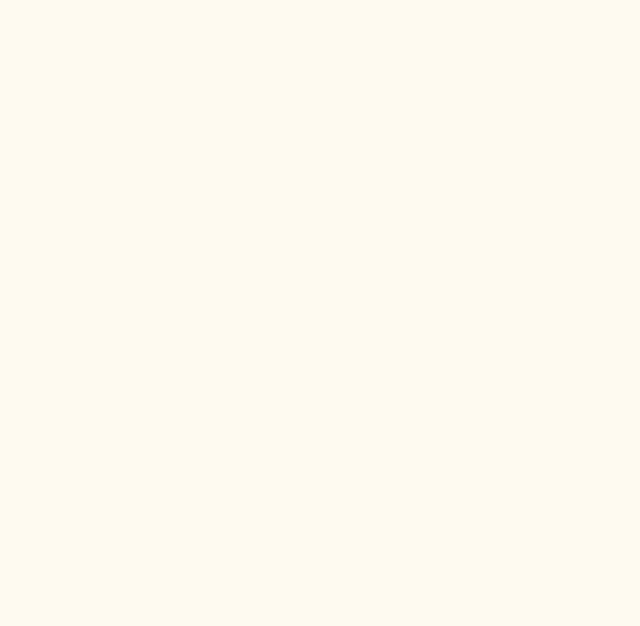
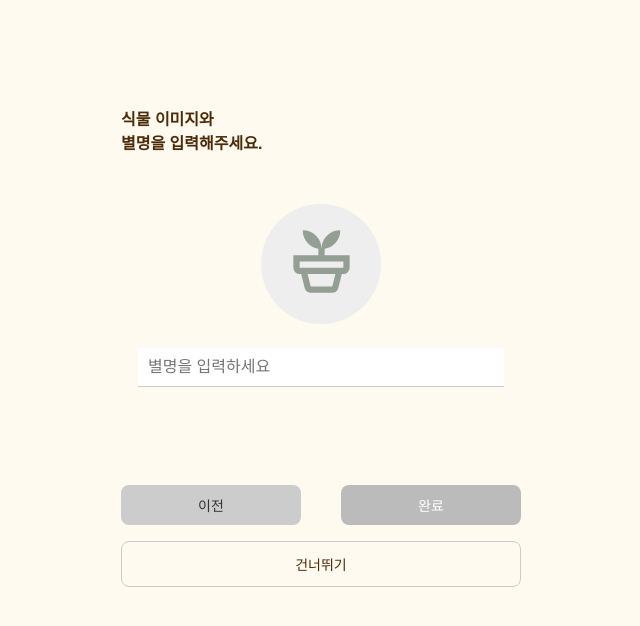
Before and after one commit to 1eeze/plantcare-front, a Vue app: page /signup/step3 in a window 1280 px wide. Before the commit this address had no page. Shown: the top 626 px of the page, without its empty margins (319-959 px from the left). Built offline with nearby package versions, Linux system fonts and the light colour scheme.

Commit message:
회원가입 폼 버튼 동작 수정

```diff
--- a/src/components/LoginForm.vue
+++ b/src/components/LoginForm.vue
@@ -85,7 +85,6 @@
   import { ref } from 'vue'
   import { useRouter } from 'vue-router'
 
-
   const userId = ref('')
   const userPassword = ref('')
   const secureLogin = ref(false)
@@ -109,7 +108,7 @@
   }
 
   const goToSignup = () => {
-  router.push('/signup')
+    router.push('/signup/step1')
   }
   </script>
 
--- a/src/components/Signup/SignupComplete.vue
+++ b/src/components/Signup/SignupComplete.vue
@@ -10,7 +10,7 @@
         <strong>Plant Care</strong>가 늘 함께 지켜볼게요!
       </p>
 
-      <button class="home-button" @click="goHome">홈으로</button>
+      <button class="home-button" @click="goHome">로그인 화면으로</button>
     </div>
   </template>
 
--- a/src/components/Signup/SignupEmail.vue
+++ b/src/components/Signup/SignupEmail.vue
@@ -27,7 +27,10 @@
 
   <script setup>
   import { ref } from 'vue'
+  import { useRouter } from 'vue-router'
+
   const emit = defineEmits(['next'])
+  const router = useRouter()
 
   const email = ref('')
   const password = ref('')
@@ -51,7 +54,7 @@
       return
     }
     console.log('회원가입 정보:', { email: email.value, password: password.value })
-    emit('next')
+    router.push('/signup/step2')
   }
   </script>
 
--- a/src/components/Signup/SignupStep1.vue
+++ b/src/components/Signup/SignupStep1.vue
@@ -57,7 +57,7 @@
 
       <div class="divider"><span>또는</span></div>
 
-      <button class="app-signup-button" @click="$router.push('/signup-email')">
+      <button class="app-signup-button" @click="$router.push('/signup/email')">
         Plant Care으로 회원가입
       </button>
 
@@ -70,6 +70,7 @@
 </template>
 
 <script setup>
+
 const handleNaverLogin = (provider) => {
   console.log(`${provider} SNS 로그인 시도`)
   // SNS 연동 로직 추가 예정
--- a/src/components/Signup/SignupStep2.vue
+++ b/src/components/Signup/SignupStep2.vue
@@ -43,7 +43,10 @@
 
 <script setup>
 import { ref } from 'vue'
+import { useRouter } from 'vue-router'
+
 const emit = defineEmits(['next', 'prev'])
+const router = useRouter()
 
 const nickname = ref('')
 const imageFile = ref(null)
@@ -58,10 +61,10 @@ const onImageChange = (event) => {
 }
 
 const goBack = () => {
-  emit('prev')  // 상위 컴포넌트에서 이전 단계로 이동
+  router.push('/signup/email')  // 상위 컴포넌트에서 이전 단계로 이동
 }
 const goNext = () => {
-  emit('next')  // 추후 formData 형태로 DB 서버에 POST 요청 전송 추가
+  router.push('/signup/step3')  // 추후 formData 형태로 DB 서버에 POST 요청 전송 추가
 }
 </script>
 
--- a/src/components/Signup/SignupStep3.vue
+++ b/src/components/Signup/SignupStep3.vue
@@ -13,7 +13,7 @@
               </svg>
             </div>
           </div>
-          <input type="file" id="profileImage" accept="image/*" @change="onImageChange" hidden />
+          <input type="file" id="plantImage" accept="image/*" @change="onImageChange" hidden />
         </label>
       </div>
 
@@ -28,14 +28,20 @@
         <button v-if="PlantNickname" class="clear-button" @click="PlantNickname = ''">✕</button>
       </div>
 
-      <!-- 여백 -->
-      <div class="placeholder-space"></div>
+    <!-- 여백 -->
+    <div class="placeholder-space"></div>
 
-      <!-- 하단 버튼 영역 -->
-      <div class="bottom-button-row">
+    <!-- 하단 버튼 영역 -->
+    <div class="bottom-button-row">
         <button class="prev-button" @click="goBack">이전</button>
-        <button class="next-button" :disabled="!nickname" @click="goNext">완료</button>
-      </div>
+        <button
+        class="next-button"
+        :disabled="!PlantNickname || !imageFile"
+        @click="goNext"
+      >
+        완료
+      </button>
+    </div>
 
       <!-- 건너뛰기 버튼 -->
       <button class="skip-button" @click="skipStep">건너뛰기</button>
@@ -45,7 +51,10 @@
 
   <script setup>
   import { ref } from 'vue'
+  import { useRouter } from 'vue-router'
+
   const emit = defineEmits(['next', 'prev'])
+  const router = useRouter()
 
   const PlantNickname = ref('')
   const imageFile = ref(null)
@@ -60,14 +69,14 @@
   }
 
   const goBack = () => {
-    emit('prev') // 상위 컴포넌트에서 이전 단계로 이동
+    router.push('/signup/step2') // 상위 컴포넌트에서 이전 단계로 이동
   }
   const goNext = () => {
-    emit('next')  // 추후 formData 형태로 DB 서버에 POST 요청 전송 추가
+    router.push('/signup/complete')  // 추후 formData 형태로 DB 서버에 POST 요청 전송 추가
   }
 
   const skipStep = () => {
-  emit('next')  // 또는 emit('skip') 등 필요에 따라
+    router.push('/signup/complete')  // 또는 emit('skip') 등 필요에 따라
   }
   </script>
 
--- a/src/components/Signup/SignupView.vue
+++ b/src/components/Signup/SignupView.vue
@@ -1,37 +1,11 @@
 <template>
-    <div class="signup-wrapper">
-      <component
-        :is="steps[stepIndex]"
-        @next="nextStep"
-        @prev="prevStep"
-      />
-    </div>
-  </template>
+  <div>
+    <router-view />
+  </div>
+</template>
 
-  <script setup>
-  import { ref } from 'vue'
-  import SignupStep1 from './SignupStep1.vue'
-  import SignupEmail from './SignupEmail.vue'
-  import SignupStep2 from './SignupStep2.vue'
-  import SignupStep3 from './SignupStep3.vue'
-
-  const stepIndex = ref(0)
-
-  const steps = [
-    SignupStep1,   // 0
-    SignupEmail,   // 1
-    SignupStep2,   // 2
-    SignupStep3    // 3
-  ]
-
-  const nextStep = () => {
-    if (stepIndex.value < steps.length - 1) stepIndex.value++
-  }
-
-  const prevStep = () => {
-    if (stepIndex.value > 0) stepIndex.value--
-  }
-  </script>
+<script setup>
+</script>
 
   <style scoped>
   .signup-wrapper {
```
Also changed, not shown: src/router/index.js (+7 -6 lines).
